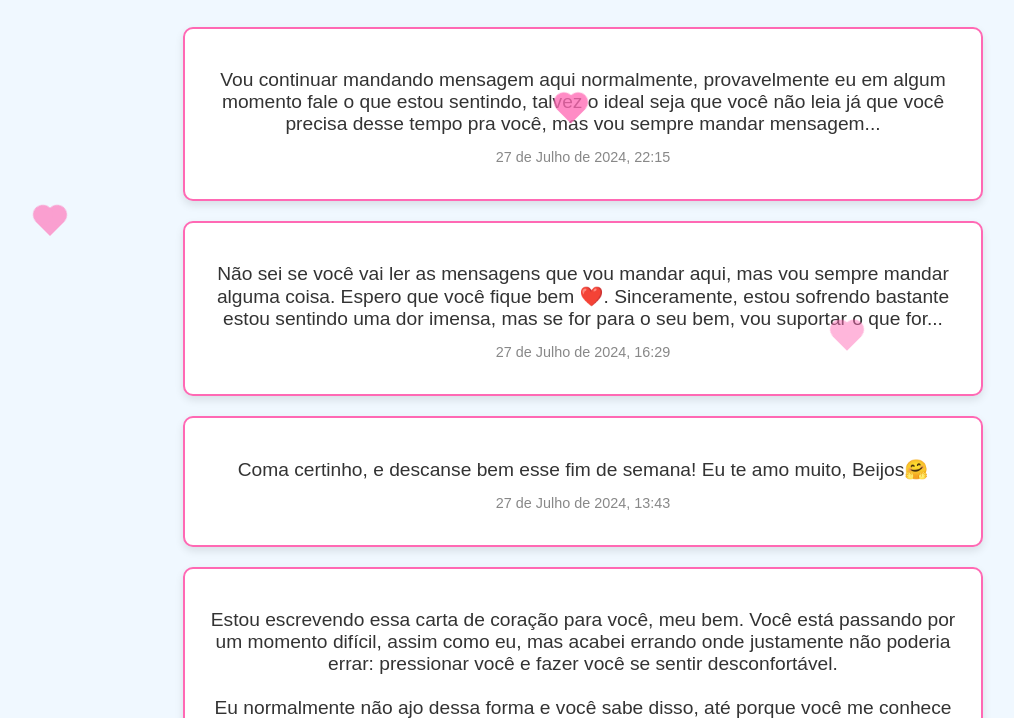
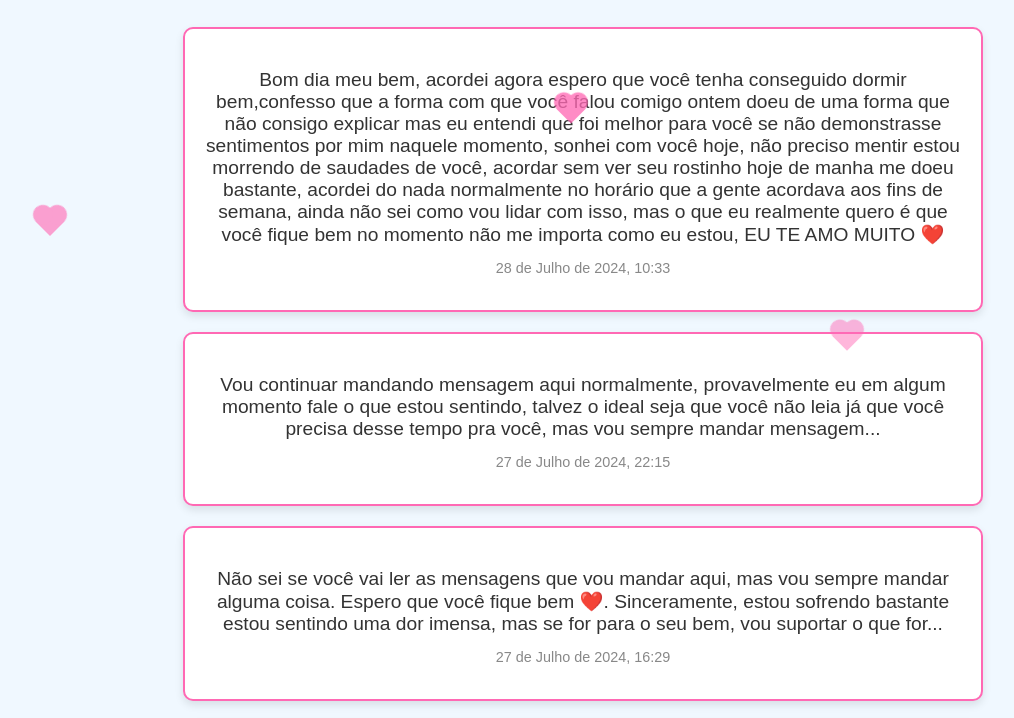
Before and after one commit to rafaeel1406/messages-for-my-dear, a website: page index.html in a window 1280 px wide. Shown: the part 82-800 px from the top of the page, without its empty margins (57-1071 px from the left). Drawn offline with Linux system fonts and the light colour scheme.

Commit message:
nova mensagem

```diff
--- a/index.html
+++ b/index.html
@@ -12,6 +12,16 @@
 <body>
     <div class="container">
         <h1>Mensagens para o MEU BEM 💖</h1>
+        <div class="card">
+            <p class="message">Bom dia meu bem, acordei agora espero que você tenha conseguido dormir bem,confesso que a
+                forma com que você falou comigo ontem doeu de uma forma que não consigo explicar mas eu entendi que foi
+                melhor para você se não demonstrasse sentimentos por mim naquele momento, sonhei com você hoje, não
+                preciso mentir estou morrendo de saudades de você, acordar sem ver seu rostinho hoje de manha me doeu
+                bastante, acordei do nada normalmente no horário que a gente acordava aos fins de semana, ainda não sei
+                como vou lidar com isso, mas o que eu realmente quero é que você fique bem no momento não me importa
+                como eu estou, EU TE AMO MUITO ❤️</p>
+            <p class="datetime">28 de Julho de 2024, 10:33</p>
+        </div>
         <div class="card">
             <p class="message">Vou continuar mandando mensagem aqui normalmente, provavelmente eu em algum momento fale
                 o que estou sentindo, talvez o ideal seja que você não leia já que você precisa desse tempo pra você,
```
